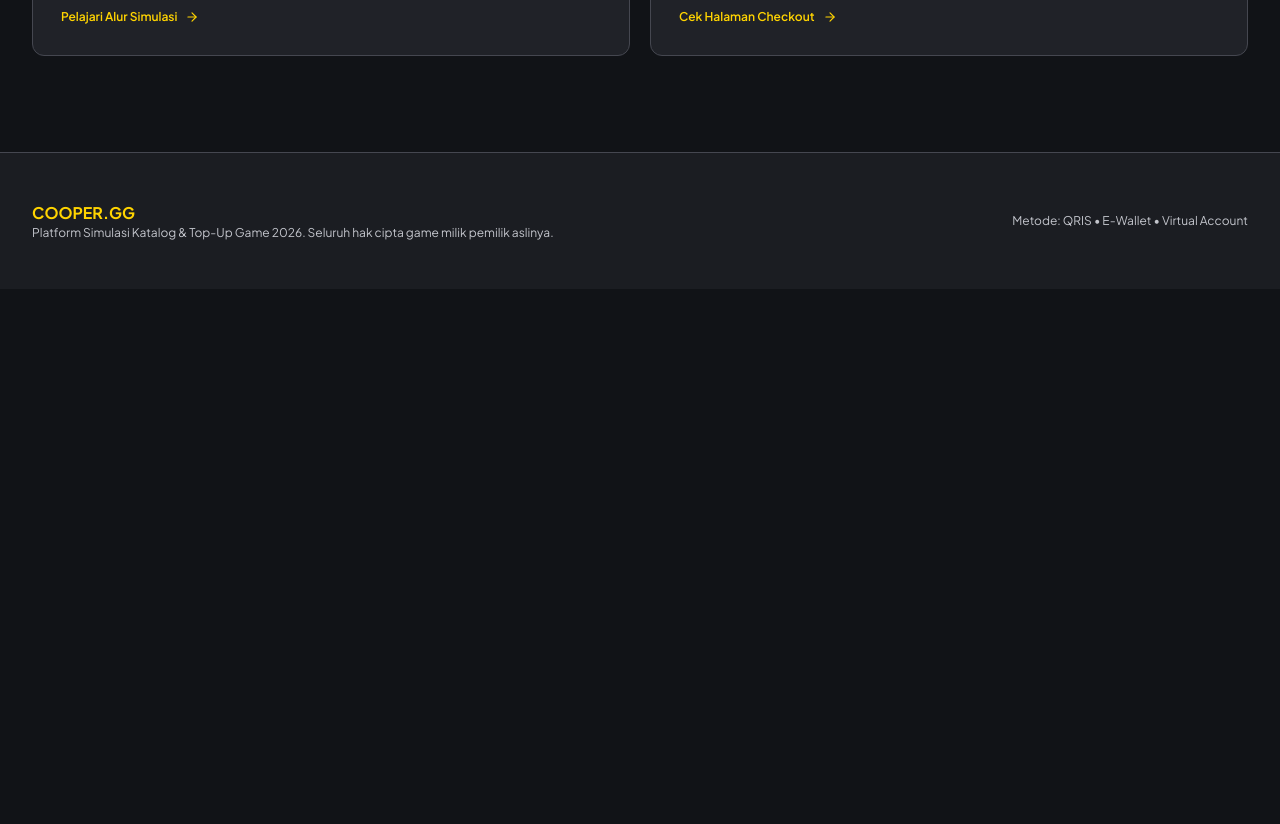
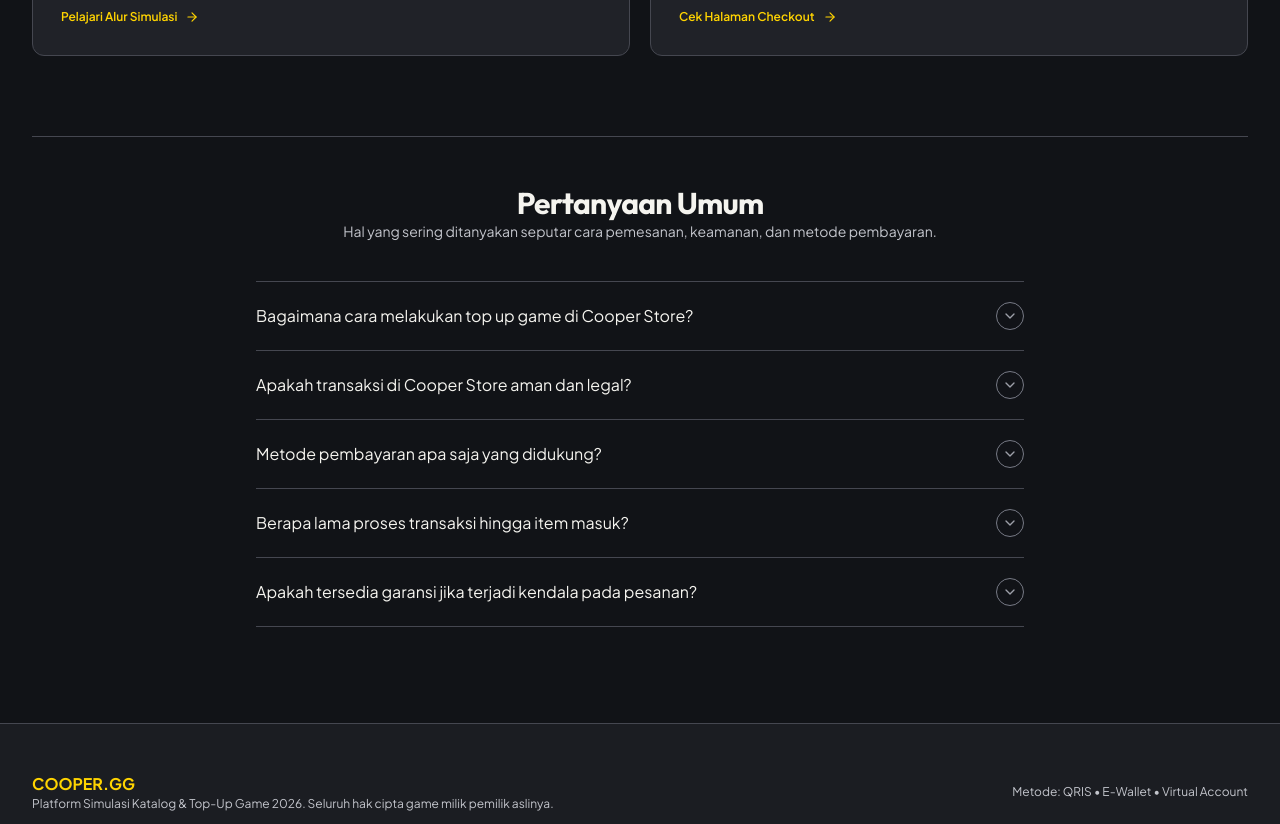
Before and after one commit to Kholvra/cooper-store, a Next.js app: page / in a window 1280 px wide. Shown: the part 520-1344 px from the top of the page. Before the commit the page ends 809 px from the top, so only its background shows below. Built offline with nearby package versions, Linux system fonts and the light colour scheme; no server answers; the database is empty.

Commit message:
feat: add interactive FAQ accordion component to landing and catalog pages

```diff
--- a/src/app/_components/catalog.tsx
+++ b/src/app/_components/catalog.tsx
@@ -4,6 +4,7 @@
 import { useSearchParams } from "next/navigation";
 import { ArrowLeft, ArrowRight } from "lucide-react";
 import { getGameAsset } from "~/shared/game-assets";
+import { FaqSection } from "~/app/_components/faq-section";
 import { OfferCard } from "~/app/_components/offer-card";
 import { catalogMetadata } from "~/shared/catalog-metadata";
 import type { CatalogGame } from "~/server/catalog-data";
@@ -388,6 +389,11 @@
           </button>
         </aside>
       </div>
+      {/* Pre-footer FAQ Section */}
+      <FaqSection
+        title={activeGame ? `FAQ & Panduan Top-Up ${activeGame.name}` : "Pertanyaan yang Sering Diajukan (FAQ)"}
+        description="Panduan cara top up, informasi akun, keamanan, dan metode pembayaran di Cooper Store."
+      />
 
       <footer className="store-footer">
         <p>Daftar paket mengikuti entri yang terbaca pada dokumen sumber.</p>
--- /dev/null
+++ b/src/app/_components/faq-section.tsx
@@ -0,0 +1,127 @@
+"use client";
+
+import { useState } from "react";
+import { ChevronDown, Plus, Minus } from "lucide-react";
+
+export interface FaqItem {
+  question: string;
+  answer: string | string[];
+}
+
+export const generalFaqData: FaqItem[] = [
+  {
+    question: "Bagaimana cara melakukan top up game di Cooper Store?",
+    answer: [
+      "1. Pilih game favorit Anda dari katalog.",
+      "2. Tentukan nominal diamond, currency, atau voucher yang diinginkan.",
+      "3. Masukkan User ID atau Player ID akun tujuan sesuai petunjuk game.",
+      "4. Pilih metode pembayaran simulasi (QRIS, E-Wallet, atau Virtual Account).",
+      "5. Periksa detail pesanan dan selesaikan transaksi simulasi.",
+    ],
+  },
+  {
+    question: "Apakah transaksi di Cooper Store aman dan legal?",
+    answer:
+      "Sangat aman. Transaksi hanya membutuhkan ID game tujuan tanpa pernah meminta password akun Anda. Alur pembelian disimulasikan sesuai standar keamanan resmi.",
+  },
+  {
+    question: "Metode pembayaran apa saja yang didukung?",
+    answer:
+      "Kami mendukung pembayaran instan via QRIS, E-Wallet (GoPay, DANA, OVO, ShopeePay), serta Transfer Virtual Account Bank.",
+  },
+  {
+    question: "Berapa lama proses transaksi hingga item masuk?",
+    answer:
+      "Transaksi diproses secara instan dan otomatis 24 jam. Pada platform simulasi ini, status keberhasilan dan nota faktur diterbitkan langsung setelah konfirmasi.",
+  },
+  {
+    question: "Apakah tersedia garansi jika terjadi kendala pada pesanan?",
+    answer:
+      "Ya, Cooper Store menyediakan perlindungan jaminan dan layanan bantuan pelanggan 24/7 untuk memastikan setiap kendala transaksi dapat ditangani dengan transparan.",
+  },
+];
+
+export function FaqSection({
+  title = "Pertanyaan Umum",
+  description = "Hal yang sering ditanyakan seputar cara pemesanan, keamanan, dan metode pembayaran.",
+}: {
+  title?: string;
+  description?: string;
+}) {
+  const [openIndex, setOpenIndex] = useState<number | null>(null);
+
+  const toggle = (idx: number) => {
+    setOpenIndex(openIndex === idx ? null : idx);
+  };
+
+  return (
+    <section aria-labelledby="faq-title" className="w-full mt-20 pt-12 border-t border-[var(--color-border)]">
+      <div className="max-w-3xl mx-auto">
+        {/* Clean, uncrowded header */}
+        <div className="mb-10 text-center">
+          <h2
+            id="faq-title"
+            className="text-2xl md:text-3xl font-bold font-[var(--font-heading)] text-[var(--color-text-primary)] tracking-tight"
+          >
+            {title}
+          </h2>
+          <p className="text-sm text-[var(--color-text-secondary)] mt-2">
+            {description}
+          </p>
+        </div>
+
+        {/* Minimalist accordion with smooth grid-template-rows animation */}
+        <div className="divide-y divide-[var(--color-border)] border-y border-[var(--color-border)]">
+          {generalFaqData.map((item, idx) => {
+            const isOpen = openIndex === idx;
+            return (
+              <div key={item.question} className="group transition-colors">
+                <button
+                  type="button"
+                  onClick={() => toggle(idx)}
+                  aria-expanded={isOpen}
+                  className="w-full py-5 text-left flex items-center justify-between gap-4 font-medium text-base text-[var(--color-text-primary)] hover:text-[var(--color-accent)] transition-colors cursor-pointer select-none"
+                >
+                  <span className={`${isOpen ? "text-[var(--color-accent)] font-semibold" : ""}`}>
+                    {item.question}
+                  </span>
+                  <span
+                    className={`w-7 h-7 rounded-full flex items-center justify-center shrink-0 border transition-all duration-300 ${
+                      isOpen
+                        ? "bg-[var(--color-accent)] border-[var(--color-accent)] text-[#111216] rotate-180"
+                        : "border-[var(--color-border-control)] text-[var(--color-text-tertiary)] group-hover:border-[var(--color-border-focus)] group-hover:text-[var(--color-text-primary)]"
+                    }`}
+                    aria-hidden="true"
+                  >
+                    <ChevronDown className="w-4 h-4 transition-transform duration-300" />
+                  </span>
+                </button>
+
+                {/* CSS grid height expansion animation */}
+                <div
+                  className={`grid transition-[grid-template-rows] duration-300 ease-out ${
+                    isOpen ? "grid-rows-[1fr]" : "grid-rows-[0fr]"
+                  }`}
+                >
+                  <div className="overflow-hidden">
+                    <div className="pb-5 pr-8 text-sm text-[var(--color-text-secondary)] leading-relaxed">
+                      {Array.isArray(item.answer) ? (
+                        <ul className="space-y-1.5 list-none">
+                          {item.answer.map((line) => (
+                            <li key={line}>{line}</li>
+                          ))}
+                        </ul>
+                      ) : (
+                        <p>{item.answer}</p>
+                      )}
+                    </div>
+                  </div>
+                </div>
+              </div>
+            );
+          })}
+        </div>
+      </div>
+    </section>
+  );
+}
--- a/src/app/_components/landing-page.tsx
+++ b/src/app/_components/landing-page.tsx
@@ -10,6 +10,7 @@
   ShieldCheck,
   ArrowRight,
 } from "lucide-react";
+import { FaqSection } from "~/app/_components/faq-section";
 import { getGameAsset } from "~/shared/game-assets";
 import type { CatalogGame } from "~/server/catalog-data";
 
@@ -293,6 +294,9 @@
             </div>
           </div>
         </section>
+
+        {/* Pre-footer FAQ Section */}
+        <FaqSection />
       </main>
 
       {/* Footer */}
```
